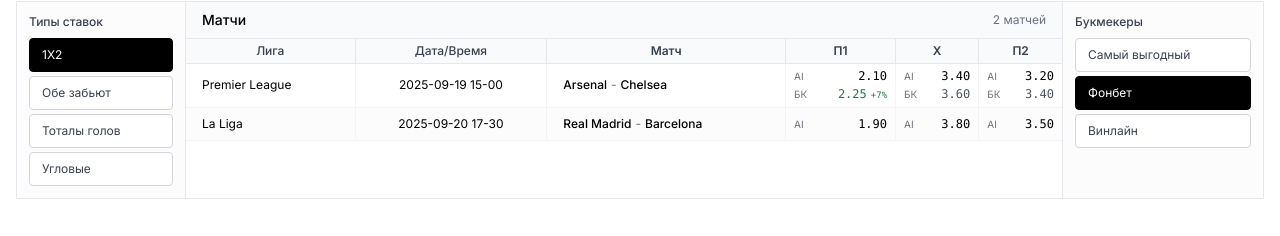
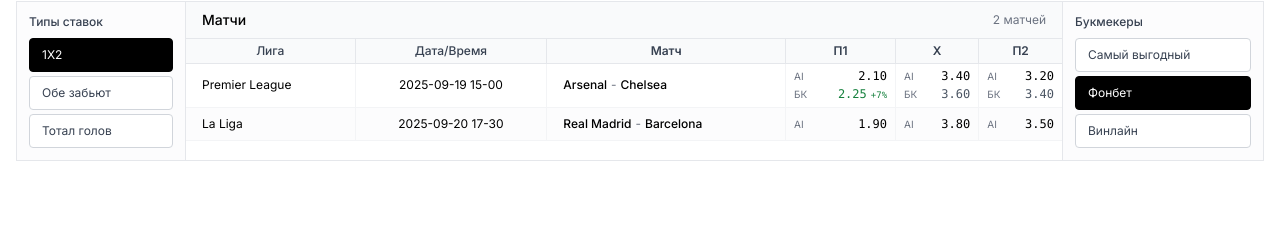
Before and after one commit to dreatrio-yaby/true-coef-site, a Next.js app: page / in a window 1280 px wide. Shown: the part 208-444 px from the top of the page. Built offline with nearby package versions, Linux system fonts and the light colour scheme.

Commit message:
Fix label typo in BetTypeSelector component for clarity

```diff
--- a/src/components/BetTypeSelector.tsx
+++ b/src/components/BetTypeSelector.tsx
@@ -9,8 +9,7 @@ export function BetTypeSelector() {
   const betTypeFilters: { key: FilterType; label: string }[] = [
     { key: '1x2', label: '1X2' },
     { key: 'both_teams_to_score', label: 'Обе забьют' },
-    { key: 'goals', label: 'Тоталы голов' },
-    { key: 'corners', label: 'Угловые' },
+    { key: 'goals', label: 'Тотал голов' },
   ]
 
   return (
```
